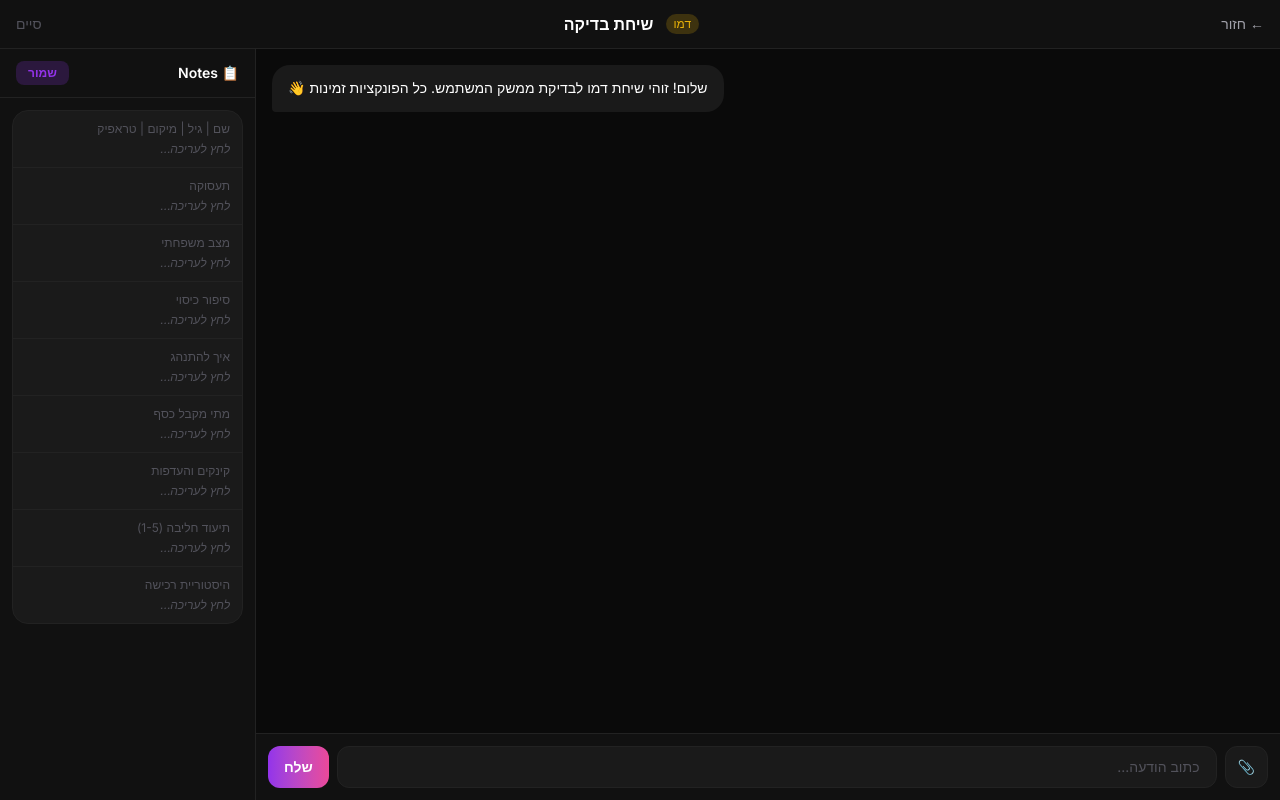
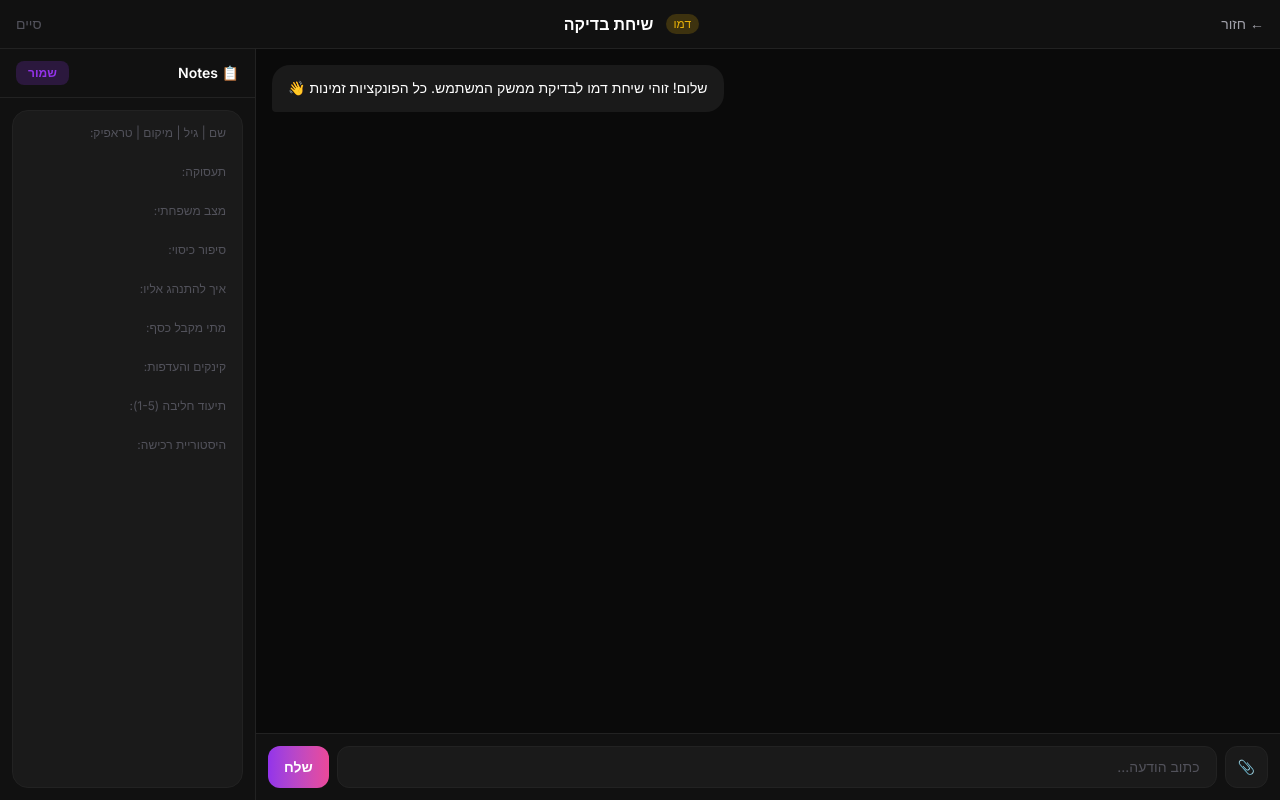
Before and after one commit to chatrecruitment-byte/Samilator, a Next.js app: page /chat/demo in a window 1280 px wide. Built offline with nearby package versions, Linux system fonts and the light colour scheme.

Commit message:
feat: notes as single free-text textarea

```diff
--- a/components/chat/SkillNotes.tsx
+++ b/components/chat/SkillNotes.tsx
@@ -2,45 +2,26 @@
 
 import { useState, useEffect } from 'react'
 
-interface Notes {
-  name_age_location: string
-  occupation: string
-  family_status: string
-  cover_story: string
-  how_to_behave: string
-  payday: string
-  kinks: string
-  milking_log: string
-  purchase_history: string
-}
+const PLACEHOLDER = `שם | גיל | מיקום | טראפיק:
 
-const EMPTY: Notes = {
-  name_age_location: '',
-  occupation: '',
-  family_status: '',
-  cover_story: '',
-  how_to_behave: '',
-  payday: '',
-  kinks: '',
-  milking_log: '',
-  purchase_history: '',
-}
+תעסוקה:
 
-const FIELDS: { key: keyof Notes; label: string }[] = [
-  { key: 'name_age_location', label: 'שם | גיל | מיקום | טראפיק' },
-  { key: 'occupation', label: 'תעסוקה' },
-  { key: 'family_status', label: 'מצב משפחתי' },
-  { key: 'cover_story', label: 'סיפור כיסוי' },
-  { key: 'how_to_behave', label: 'איך להתנהג' },
-  { key: 'payday', label: 'מתי מקבל כסף' },
-  { key: 'kinks', label: 'קינקים והעדפות' },
-  { key: 'milking_log', label: 'תיעוד חליבה (1-5)' },
-  { key: 'purchase_history', label: 'היסטוריית רכישה' },
-]
+מצב משפחתי:
+
+סיפור כיסוי:
+
+איך להתנהג אליו:
+
+מתי מקבל כסף:
+
+קינקים והעדפות:
+
+תיעוד חליבה (1-5):
+
+היסטוריית רכישה:`
 
 export default function SkillNotes({ skillId }: { skillId: string }) {
-  const [notes, setNotes] = useState<Notes>(EMPTY)
-  const [editKey, setEditKey] = useState<keyof Notes | null>(null)
+  const [notes, setNotes] = useState('')
   const [saved, setSaved] = useState(false)
   const [isDirty, setIsDirty] = useState(false)
 
@@ -48,23 +29,22 @@ export default function SkillNotes({ skillId }: { skillId: string }) {
     async function load() {
       const res = await fetch(`/api/skills/${skillId}/notes`)
       const data = await res.json()
-      if (data.notes) setNotes({ ...EMPTY, ...data.notes })
+      if (data.notes?.free_text) setNotes(data.notes.free_text)
     }
     load()
   }, [skillId])
 
-  function handleChange(key: keyof Notes, value: string) {
-    setNotes(prev => ({ ...prev, [key]: value }))
+  function handleChange(val: string) {
+    setNotes(val)
     setIsDirty(true)
     setSaved(false)
   }
 
   async function handleSave() {
-    setEditKey(null)
     await fetch(`/api/skills/${skillId}/notes`, {
       method: 'POST',
       headers: { 'Content-Type': 'application/json' },
-      body: JSON.stringify(notes),
+      body: JSON.stringify({ free_text: notes }),
     })
     setSaved(true)
     setIsDirty(false)
@@ -73,7 +53,6 @@ export default function SkillNotes({ skillId }: { skillId: string }) {
 
   return (
     <div className="flex flex-col h-full">
-      {/* Header */}
       <div className="flex items-center justify-between px-4 py-3 border-b border-bg-hover shrink-0">
         <span className="text-text-primary font-semibold text-sm">📋 Notes</span>
         <button
@@ -88,32 +67,13 @@ export default function SkillNotes({ skillId }: { skillId: string }) {
           {saved ? 'נשמר ✓' : 'שמור'}
         </button>
       </div>
-
-      {/* Single card */}
-      <div className="flex-1 overflow-y-auto p-3">
-        <div className="bg-bg-card border border-bg-hover rounded-2xl overflow-hidden">
-          {FIELDS.map((field, i) => (
-            <div key={field.key}
-              className={`px-3 py-2.5 cursor-pointer hover:bg-bg-hover/50 transition-colors ${i < FIELDS.length - 1 ? 'border-b border-bg-hover' : ''}`}
-              onClick={() => setEditKey(field.key)}>
-              <p className="text-text-muted text-xs mb-1">{field.label}</p>
-              {editKey === field.key ? (
-                <textarea
-                  autoFocus
-                  value={notes[field.key]}
-                  onChange={e => handleChange(field.key, e.target.value)}
-                  onBlur={() => setEditKey(null)}
-                  rows={2}
-                  className="w-full bg-bg-secondary border border-accent-purple/50 rounded-lg px-2 py-1 text-text-primary text-xs resize-none focus:outline-none"
-                />
-              ) : (
-                <p className={`text-xs min-h-[16px] ${notes[field.key] ? 'text-text-primary' : 'text-text-muted italic'}`}>
-                  {notes[field.key] || 'לחץ לעריכה...'}
-                </p>
-              )}
-            </div>
-          ))}
-        </div>
+      <div className="flex-1 p-3">
+        <textarea
+          value={notes}
+          onChange={e => handleChange(e.target.value)}
+          placeholder={PLACEHOLDER}
+          className="w-full h-full bg-bg-card border border-bg-hover rounded-2xl px-4 py-3 text-text-primary text-xs leading-relaxed resize-none focus:outline-none focus:border-accent-purple/50 placeholder-text-muted transition-colors"
+        />
       </div>
     </div>
   )
--- a/components/chat/SkillNotesMock.tsx
+++ b/components/chat/SkillNotesMock.tsx
@@ -2,32 +2,35 @@
 
 import { useState } from 'react'
 
-const FIELDS = [
-  { key: 'name_age_location', label: 'שם | גיל | מיקום | טראפיק' },
-  { key: 'occupation', label: 'תעסוקה' },
-  { key: 'family_status', label: 'מצב משפחתי' },
-  { key: 'cover_story', label: 'סיפור כיסוי' },
-  { key: 'how_to_behave', label: 'איך להתנהג' },
-  { key: 'payday', label: 'מתי מקבל כסף' },
-  { key: 'kinks', label: 'קינקים והעדפות' },
-  { key: 'milking_log', label: 'תיעוד חליבה (1-5)' },
-  { key: 'purchase_history', label: 'היסטוריית רכישה' },
-]
+const PLACEHOLDER = `שם | גיל | מיקום | טראפיק:
+
+תעסוקה:
+
+מצב משפחתי:
+
+סיפור כיסוי:
+
+איך להתנהג אליו:
+
+מתי מקבל כסף:
+
+קינקים והעדפות:
+
+תיעוד חליבה (1-5):
+
+היסטוריית רכישה:`
 
 export default function SkillNotesMock() {
-  const [notes, setNotes] = useState<Record<string, string>>({})
-  const [editKey, setEditKey] = useState<string | null>(null)
+  const [notes, setNotes] = useState('')
   const [saved, setSaved] = useState(false)
 
   function handleSave() {
-    setEditKey(null)
     setSaved(true)
     setTimeout(() => setSaved(false), 2000)
   }
 
   return (
     <div className="flex flex-col h-full">
-      {/* Header */}
       <div className="flex items-center justify-between px-4 py-3 border-b border-bg-hover shrink-0">
         <span className="text-text-primary font-semibold text-sm">📋 Notes</span>
         <button onClick={handleSave}
@@ -35,32 +38,13 @@ export default function SkillNotesMock() {
           {saved ? 'נשמר ✓' : 'שמור'}
         </button>
       </div>
-
-      {/* Single card */}
-      <div className="flex-1 overflow-y-auto p-3">
-        <div className="bg-bg-card border border-bg-hover rounded-2xl overflow-hidden">
-          {FIELDS.map((field, i) => (
-            <div key={field.key}
-              className={`px-3 py-2.5 ${i < FIELDS.length - 1 ? 'border-b border-bg-hover' : ''}`}
-              onClick={() => setEditKey(field.key)}>
-              <p className="text-text-muted text-xs mb-1">{field.label}</p>
-              {editKey === field.key ? (
-                <textarea
-                  autoFocus
-                  value={notes[field.key] || ''}
-                  onChange={e => setNotes(prev => ({ ...prev, [field.key]: e.target.value }))}
-                  onBlur={() => setEditKey(null)}
-                  rows={2}
-                  className="w-full bg-bg-secondary border border-accent-purple/50 rounded-lg px-2 py-1 text-text-primary text-xs resize-none focus:outline-none"
-                />
-              ) : (
-                <p className={`text-xs min-h-[16px] ${notes[field.key] ? 'text-text-primary' : 'text-text-muted italic'}`}>
-                  {notes[field.key] || 'לחץ לעריכה...'}
-                </p>
-              )}
-            </div>
-          ))}
-        </div>
+      <div className="flex-1 p-3">
+        <textarea
+          value={notes}
+          onChange={e => setNotes(e.target.value)}
+          placeholder={PLACEHOLDER}
+          className="w-full h-full bg-bg-card border border-bg-hover rounded-2xl px-4 py-3 text-text-primary text-xs leading-relaxed resize-none focus:outline-none focus:border-accent-purple/50 placeholder-text-muted transition-colors"
+        />
       </div>
     </div>
   )
```
